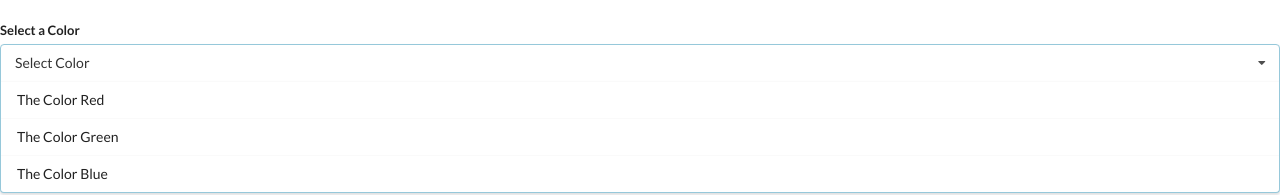
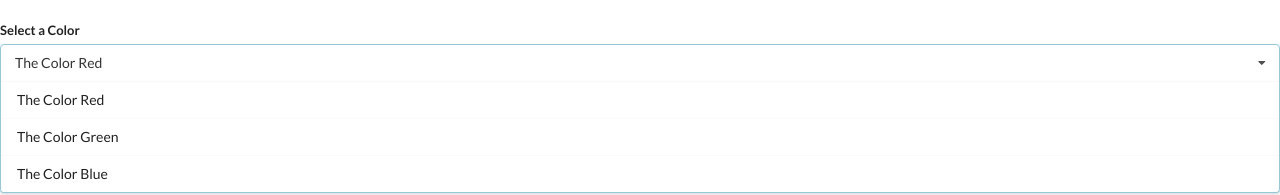
Before and after one commit to SkyHustle/widgets, a React (Create React App) app: page / in a window 1280 px wide. Shown: the top 195 px of the page. Built offline with nearby package versions, Linux system fonts and the light colour scheme.

Commit message:
Select item from list and set that to state

```diff
--- a/src/App.js
+++ b/src/App.js
@@ -1,4 +1,4 @@
-import React from 'react';
+import React, { useState } from 'react';
 // import Accordion from './components/Accordion';
 // import Search from './components/Search';
 import DropDown from './components/DropDown';
@@ -34,10 +34,16 @@
 ]
 
 export default () => {
+    const [selected, setSelected] = useState(options[0])
+
     return (
         <div>
             <br />
-            <DropDown options={options} />
+            <DropDown
+                options={options}
+                selected={selected}
+                onSelectedChange={setSelected}
+            />
         </div>
 
     )
--- a/src/components/DropDown.js
+++ b/src/components/DropDown.js
@@ -1,10 +1,14 @@
 import React from 'react';
 
-const DropDown = ({ options }) => {
+const DropDown = ({ options, selected, onSelectedChange }) => {
 
     const renderedOptions = options.map((option) => {
         return (
-            <div key={option.value} className="item">
+            <div
+                onClick={() => onSelectedChange(option)}
+                key={option.value}
+                className="item"
+            >
                 {option.label}
             </div>
         );
@@ -16,7 +20,7 @@
                 <label className="label">Select a Color</label>
                 <div className="ui selection dropdown visible active">
                     <i className="dropdown icon"></i>
-                    <div className="text">Select Color</div>
+                    <div className="text">{selected.label}</div>
                     <div className="menu visible transition">
                         {renderedOptions}
                     </div>
```
